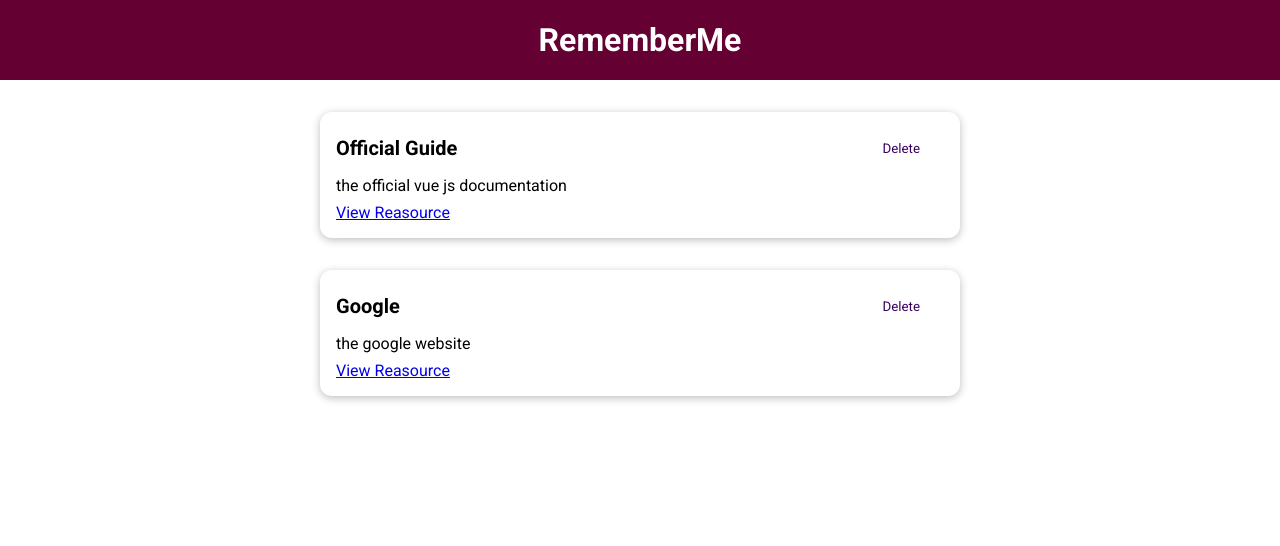
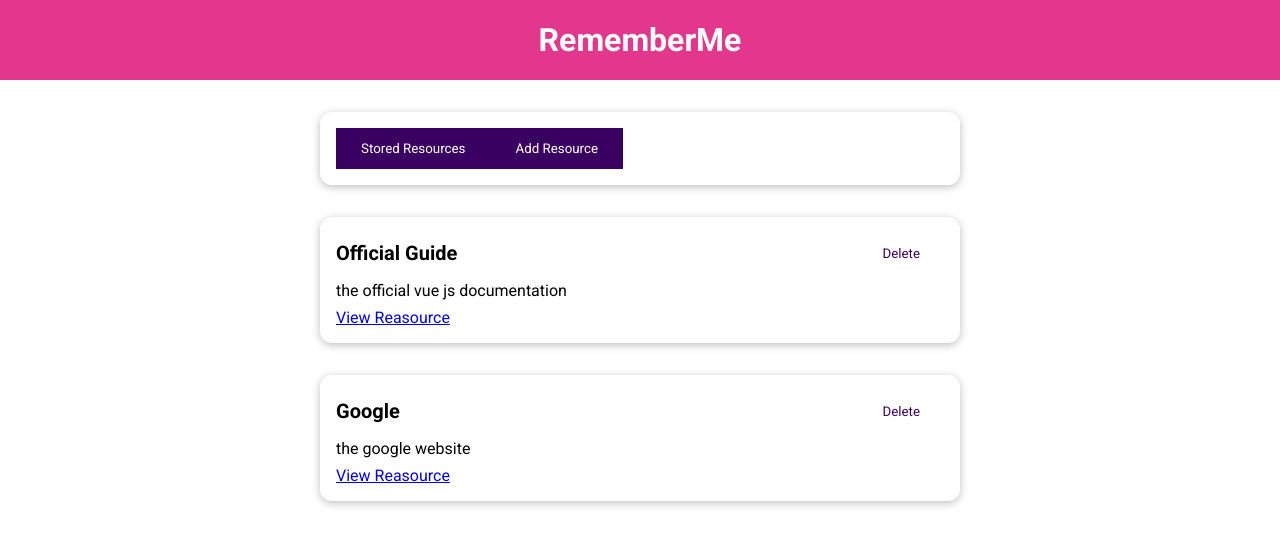
Before and after one commit to norhanreda/LearningResources, a Vue app: page / in a window 1280 px wide. Shown: the top 546 px of the page. Built offline with nearby package versions, Linux system fonts and the light colour scheme.

Commit message:
near to finish

```diff
--- a/src/App.vue
+++ b/src/App.vue
@@ -1,39 +1,31 @@
 <template>
  <div class="container">
 <the-header title="RememberMe"></the-header>
-<stored-resources
+<!-- <stored-resources
 :resources="storedresources"
 >
-</stored-resources>
+</stored-resources> -->
+<the-resources>
+</the-resources>
 </div>
 </template>
 
 <script>
-import StoredResources from './components/learn/StoredResources.vue';
+
 import TheHeader from './components/layouts/TheHeader.vue';
+import TheResources from './components/learn/TheResources.vue';
+
 export default {
   name: 'App',
   components: {
-   'stored-resources': StoredResources,
+
    'the-header':TheHeader,
+    'the-resources':TheResources,
   },
 
    data() {
     return {
-      storedresources: [
-        {
-          id: "official-guide",
-          title: "Official Guide",
-          description: "the official vue js documentation",
-          link: "https://cli.vuejs.org/guide/creating-a-project.html#vue-create",
-        },
-        {
-          id: "google",
-          title: "Google",
-          description: "the google website",
-          link: "https://www.google.com/",
-        },
-      ],
+
     };
   },
 };
--- a/src/components/layouts/TheHeader.vue
+++ b/src/components/layouts/TheHeader.vue
@@ -17,7 +17,7 @@ export default {
 header {
   width: 100%;
   height: 5rem;
-  background-color: #640032;
+  background-color: #e3378d;
   display: flex;
   justify-content: center;
   align-items: center;
--- a/src/components/learn/AddResource.vue
+++ b/src/components/learn/AddResource.vue
@@ -1,5 +1,5 @@
 <template>
-
+<h1>Add Resource</h1>
 
 
 </template>
--- a/src/components/learn/LearningResource.vue
+++ b/src/components/learn/LearningResource.vue
@@ -20,10 +20,10 @@
 </template>
 
 <script>
-import BaseCard from '../UI/BaseCard.vue';
+
 
 export default {
-  components: { BaseCard },
+
   props: ['title','description','link'],
 
 };
--- a/src/components/learn/StoredResources.vue
+++ b/src/components/learn/StoredResources.vue
@@ -19,7 +19,7 @@ import LearningResource from './LearningResource.vue';
 export default {
 
 
-  props: ['resources'],
+  inject: ['resources'],
  components:{
     'learning-resource':LearningResource,
  }
--- /dev/null
+++ b/src/components/learn/TheResources.vue
@@ -0,0 +1,60 @@
+<template>
+    <base-card>
+        <base-button @click="setSelectedTab('stored-resources')">Stored Resources
+        </base-button>
+        <base-button @click="setSelectedTab('add-resource')">Add Resource
+        </base-button>
+    </base-card>
+
+    <component :is="selectedTab"> </component>
+</template>
+
+<script>
+import BaseButton from '../UI/BaseButton.vue';
+import StoredResources from './StoredResources.vue';
+import AddResource from './AddResource.vue';
+export default {
+    components: {
+        BaseButton,
+        'stored-resources': StoredResources,
+        'add-resource': AddResource,
+    },
+
+    data() {
+        return {
+            storedresources: [
+                {
+                    id: "official-guide",
+                    title: "Official Guide",
+                    description: "the official vue js documentation",
+                    link: "https://cli.vuejs.org/guide/creating-a-project.html#vue-create",
+                },
+                {
+                    id: "google",
+                    title: "Google",
+                    description: "the google website",
+                    link: "https://www.google.com/",
+                },
+            ],
+            selectedTab: 'stored-resources',
+
+        };
+    },
+    provide() {
+      return {
+            resources: this.storedresources,
+        };
+    },
+    methods:
+    {
+        setSelectedTab(tab) {
+            this.selectedTab = tab;
+        },
+    },
+
+
+};
+</script>
+
+<style scoped>
+</style>
```
